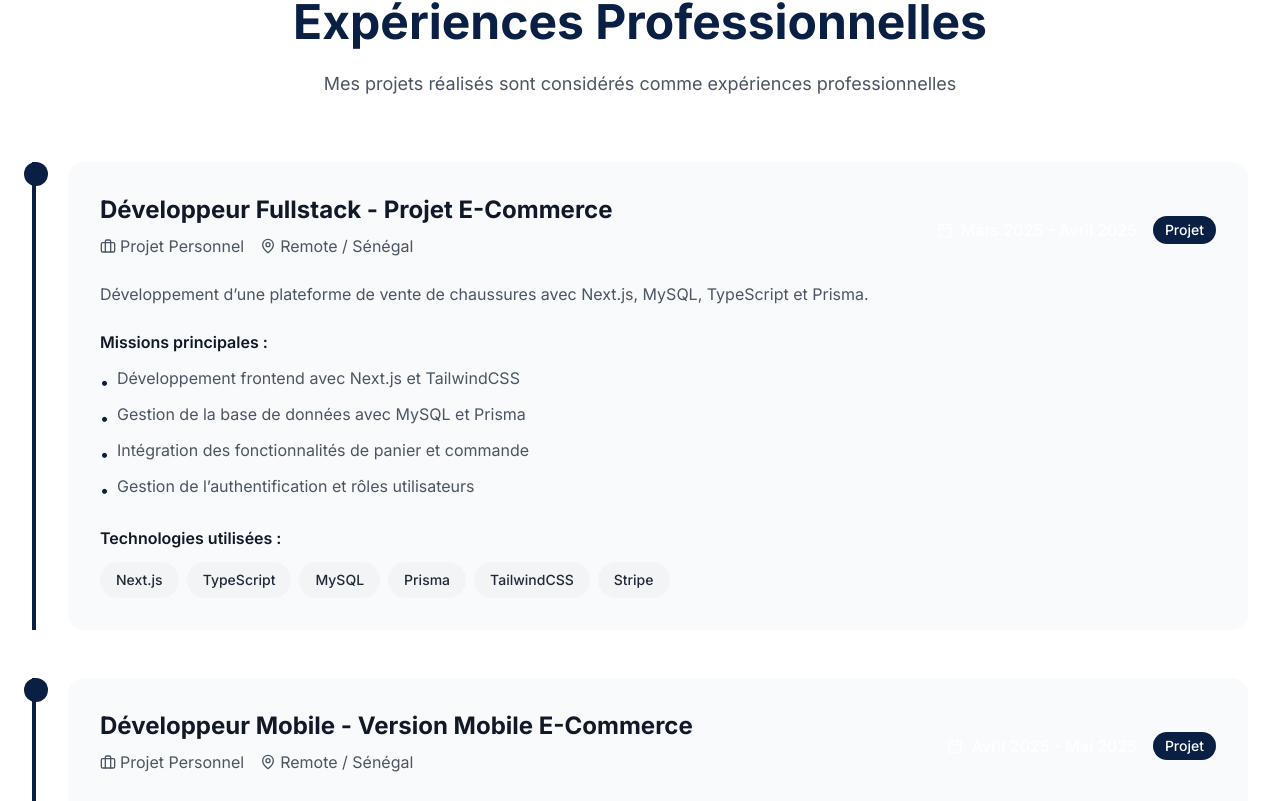
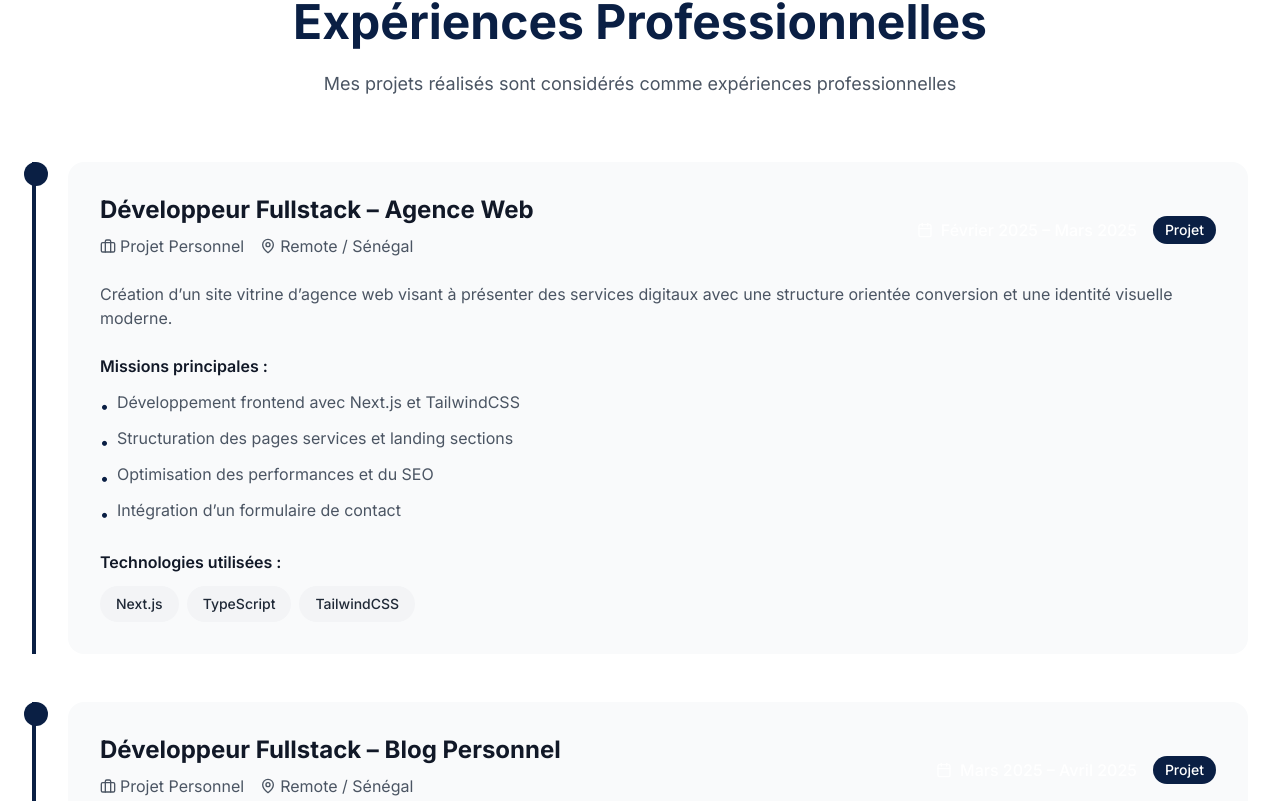
Before and after one commit to Bamba24/portofolio, a React (Vite) app: page / in a window 1280 px wide. Shown: the part 2606-3407 px from the top of the page. Built offline with nearby package versions, Linux system fonts and the light colour scheme.

Commit message:
finalisation du portfolio

```diff
--- a/index.html
+++ b/index.html
@@ -1,5 +1,5 @@
 <!doctype html>
-<html lang="fr" class="dark">
+<html lang="fr" class="dark" content="light dark">
   <head>
     <meta charset="UTF-8" />
     <link rel="icon" type="image/svg+xml" href="/vite.svg" />
--- a/src/components/About.tsx
+++ b/src/components/About.tsx
@@ -98,7 +98,7 @@ export default function About() {
 
           <div className="animate-slide-in-right">
             <div className="bg-gray-800 dark:bg-gray-100 rounded-2xl p-8 h-96 flex items-center justify-center">
-              <img src="/images/profil.jpg" alt="Profil Bamba" className="w-full h-full object-cover rounded-2xl" />
+              <img src="/images/pp.png" alt="Profil Bamba" className="w-full h-full object-cover rounded-2xl" />
             </div>
           </div>
         </div>
--- a/src/components/Experience.tsx
+++ b/src/components/Experience.tsx
@@ -18,121 +18,157 @@ export default function Experience() {
 
   const experiences = [
   {
-      titleFr: 'Développeur Fullstack - Projet E-Commerce',
-      titleEn: 'Fullstack Developer - E-Commerce Project',
-      company: 'Projet Personnel',
-      location: 'Remote / Sénégal',
-      period: 'Mars 2025 - Avril 2025',
-      type: 'Projet',
-      descriptionFr: 'Développement d’une plateforme de vente de chaussures avec Next.js, MySQL, TypeScript et Prisma.',
-      descriptionEn: 'Developed a shoe e-commerce platform with Next.js, MySQL, TypeScript, and Prisma.',
+    titleFr: "Développeur Fullstack – Agence Web",
+    titleEn: "Fullstack Developer – Web Agency",
+    company: "Projet Personnel",
+    location: "Remote / Sénégal",
+    period: "Février 2025 – Mars 2025",
+    type: "Projet",
+    descriptionFr:
+      "Création d’un site vitrine d’agence web visant à présenter des services digitaux avec une structure orientée conversion et une identité visuelle moderne.",
+    descriptionEn:
+      "Built a web agency website to showcase digital services with a conversion-focused structure and modern visual identity.",
     missions: [
-        'Développement frontend avec Next.js et TailwindCSS',
-        'Gestion de la base de données avec MySQL et Prisma',
-        'Intégration des fonctionnalités de panier et commande',
-        'Gestion de l’authentification et rôles utilisateurs'
+      "Développement frontend avec Next.js et TailwindCSS",
+      "Structuration des pages services et landing sections",
+      "Optimisation des performances et du SEO",
+      "Intégration d’un formulaire de contact"
     ],
     missionsEn: [
-        'Frontend development with Next.js and TailwindCSS',
-        'Database management with MySQL and Prisma',
-        'Integration of shopping cart and ordering features',
-        'Authentication management and user roles'
+      "Frontend development using Next.js and TailwindCSS",
+      "Structuring service pages and landing sections",
+      "Performance and SEO optimization",
+      "Contact form integration"
     ],
-      stack: ['Next.js', 'TypeScript', 'MySQL', 'Prisma', 'TailwindCSS', 'Stripe']
+    stack: ["Next.js", "TypeScript", "TailwindCSS"]
   },
   {
-      titleFr: 'Développeur Mobile - Version Mobile E-Commerce',
-      titleEn: 'Mobile Developer - E-Commerce Mobile App',
-      company: 'Projet Personnel',
-      location: 'Remote / Sénégal',
-      period: 'Avril 2025 - Mai 2025',
-      type: 'Projet',
-      descriptionFr: 'Application mobile basée sur le projet e-commerce web pour iOS et Android avec React Native et Expo.',
-      descriptionEn: 'Mobile app based on the e-commerce web project for iOS & Android using React Native and Expo.',
+    titleFr: "Développeur Fullstack – Blog Personnel",
+    titleEn: "Fullstack Developer – Personal Blog",
+    company: "Projet Personnel",
+    location: "Remote / Sénégal",
+    period: "Mars 2025 – Avril 2025",
+    type: "Projet",
+    descriptionFr:
+      "Développement d’un blog personnel optimisé pour le SEO avec gestion des articles, publication de contenu technique et mode sombre.",
+    descriptionEn:
+      "Developed a personal blog optimized for SEO with article management, technical content publishing, and dark mode.",
     missions: [
-        'Développement d’écrans produits et panier',
-        'Connexion à l’API backend du site e-commerce',
-        'Gestion de l’état global avec Context API',
-        'Test et déploiement sur simulateurs iOS et Android'
+      "Développement frontend avec Next.js",
+      "Gestion du contenu via Markdown / CMS",
+      "Optimisation SEO et performances",
+      "Implémentation du mode sombre"
     ],
     missionsEn: [
-        'Developing product and shopping cart screens',
-        "Connecting to the e-commerce site's backend API",
-        'Managing global state with Context API',
-        'Testing and deployment on iOS and Android simulators'
+      "Frontend development with Next.js",
+      "Content management using Markdown / CMS",
+      "SEO and performance optimization",
+      "Dark mode implementation"
     ],
-      stack: ['React Native', 'Expo', 'TypeScript', 'Axios', 'Context API']
+    stack: ["Next.js", "TailwindCSS", "Markdown", "SEO"]
   },
   {
-      titleFr: 'Développeur Fullstack - Projet Recital Coran',
-      titleEn: 'Fullstack Developer - Quran Recital Project',
-      company: 'Projet Personnel',
-      location: 'Remote / Sénégal',
-      period: 'Mai 2025 - Juin 2025',
-      type: 'Projet',
-      descriptionFr: 'Application web de récital du Coran avec Next.js et NestJS, gestion des récitateurs et sourates.',
-      descriptionEn: 'Quran recital web app with Next.js and NestJS, managing reciters and surahs.',
+    titleFr: "Développeur Fullstack – Application Coran",
+    titleEn: "Fullstack Developer – Quran Application",
+    company: "Projet Personnel",
+    location: "Remote / Sénégal",
+    period: "Avril 2025 – Mai 2025",
+    type: "Projet",
+    descriptionFr:
+      "Application web de récital du Coran permettant la lecture des sourates et l’écoute audio, avec une interface simple et accessible.",
+    descriptionEn:
+      "Quran recital web application enabling surah reading and audio playback with a clean and accessible interface.",
     missions: [
-        'Création d’API avec NestJS et TypeORM',
-        'Développement frontend avec Next.js et TailwindCSS',
-        'Gestion des médias audio et affichage des récitateurs',
-        'Implémentation de l’authentification et rôles admin/utilisateur'
+      "Développement frontend avec Next.js et TailwindCSS",
+      "Intégration d’API de récitations du Coran",
+      "Gestion de la lecture audio",
+      "Mise en place du mode sombre"
     ],
     missionsEn: [
-        'API Creation with NestJS and TypeORM',
-        'Frontend Development with Next.js and TailwindCSS',
-        'Audio Media Management and Reciter Display',
-        'Authentication Implementation and Admin/User Roles'
+      "Frontend development with Next.js and TailwindCSS",
+      "Integration of Quran recitation APIs",
+      "Audio playback management",
+      "Dark mode implementation"
     ],
-      stack: ['Next.js', 'NestJS', 'TypeORM', 'PostgreSQL', 'TailwindCSS']
+    stack: ["Next.js", "TailwindCSS", "API Coran"]
   },
   {
-      titleFr: 'Développeur Fullstack - Blog Personnel',
-      titleEn: 'Fullstack Developer - Personal Blog',
-      company: 'Projet Personnel',
-      location: 'Remote / Sénégal',
-      period: 'Juin 2025 - Juillet 2025',
-      type: 'Projet',
-      descriptionFr: 'Développement d’un blog avec Next.js et NestJS, intégration CMS et gestion des articles.',
-      descriptionEn: 'Developed a blog with Next.js and NestJS, CMS integration and article management.',
+    titleFr: "Développeur Fullstack – E-commerce Chaussures",
+    titleEn: "Fullstack Developer – Shoes E-Commerce",
+    company: "Projet Personnel",
+    location: "Remote / Sénégal",
+    period: "Mai 2025 – Juin 2025",
+    type: "Projet",
+    descriptionFr:
+      "Développement d’une plateforme e-commerce de vente de chaussures avec gestion des produits, panier, commandes et base de données.",
+    descriptionEn:
+      "Developed a shoe e-commerce platform with product management, cart, orders, and database integration.",
     missions: [
-        'Création d’API backend pour gestion articles et commentaires',
-        'Développement frontend responsive avec Next.js',
-        'Intégration d’un CMS pour publication d’articles',
-        'Optimisation SEO et performances'
+      "Développement frontend avec Next.js et TailwindCSS",
+      "Gestion de la base de données avec MySQL et Prisma",
+      "Implémentation du panier et du système de commande",
+      "Création d’un dashboard administrateur"
     ],
     missionsEn: [
-        'Creation of a backend API for article and comment management',
-        'Responsive frontend development with Next.js',
-        'Integration of a CMS for article publishing',
-        'SEO and performance optimization'
+      "Frontend development with Next.js and TailwindCSS",
+      "Database management using MySQL and Prisma",
+      "Shopping cart and order system implementation",
+      "Admin dashboard creation"
     ],
-      stack: ['Next.js', 'NestJS', 'TypeORM', 'TailwindCSS', 'SEO']
+    stack: ["Next.js", "TypeScript", "MySQL", "Prisma", "TailwindCSS"]
   },
   {
-      titleFr: 'Développeur Fullstack - Portfolio Personnel',
-      titleEn: 'Fullstack Developer - Personal Portfolio',
-      company: 'Projet Personnel',
-      location: 'Remote / Sénégal',
-      period: 'Juillet 2025 - Août 2025',
-      type: 'Projet',
-      descriptionFr: 'Création de mon portfolio personnel pour présenter mes projets et compétences en développement.',
-      descriptionEn: 'Created my personal portfolio to showcase my projects and development skills.',
+    titleFr: "Développeur Mobile – Application E-commerce",
+    titleEn: "Mobile Developer – E-Commerce Mobile App",
+    company: "Projet Personnel",
+    location: "Remote / Sénégal",
+    period: "Juin 2025 – Juillet 2025",
+    type: "Projet",
+    descriptionFr:
+      "Développement d’une application mobile iOS et Android basée sur la plateforme e-commerce web, avec React Native et Expo.",
+    descriptionEn:
+      "Developed an iOS and Android mobile application based on the e-commerce web platform using React Native and Expo.",
     missions: [
-        'Développement frontend avec Next.js et TailwindCSS',
-        'Intégration des projets et expériences professionnelles',
-        'Gestion du thème clair/sombre et responsive design',
-        'Optimisation des animations et UX'
+      "Création des écrans produits et panier",
+      "Connexion à l’API backend e-commerce",
+      "Gestion de l’état global avec Context API",
+      "Tests sur simulateurs iOS et Android"
     ],
     missionsEn: [
-        'Frontend development with Next.js and TailwindCSS',
-        'Project integration and professional experiences',
-        'Light/dark theme management and responsive design',
-        'Animation and UX optimization'
+      "Building product and cart screens",
+      "Connecting to the e-commerce backend API",
+      "Global state management with Context API",
+      "Testing on iOS and Android simulators"
     ],
-      stack: ['Next.js', 'TailwindCSS', 'TypeScript', 'React', 'Framer Motion']
+    stack: ["React Native", "Expo", "TypeScript", "Context API"]
+  },
+  {
+    titleFr: "Développeur Fullstack – Portfolio Personnel",
+    titleEn: "Fullstack Developer – Personal Portfolio",
+    company: "Projet Personnel",
+    location: "Remote / Sénégal",
+    period: "Juillet 2025 – Août 2025",
+    type: "Projet",
+    descriptionFr:
+      "Création de mon portfolio personnel afin de présenter mes projets, expériences et compétences en développement web et mobile.",
+    descriptionEn:
+      "Built my personal portfolio to showcase my projects, experiences, and web & mobile development skills.",
+    missions: [
+      "Développement frontend avec React et TailwindCSS",
+      "Intégration des projets et expériences professionnelles",
+      "Animations avec Framer Motion",
+      "Optimisation UX et responsive design"
+    ],
+    missionsEn: [
+      "Frontend development with React and TailwindCSS",
+      "Integration of projects and professional experiences",
+      "Animations using Framer Motion",
+      "UX optimization and responsive design"
+    ],
+    stack: ["React", "TailwindCSS", "Framer Motion"]
   }
 ];
+
 
   return (
     <section id="experience" className={`section-padding bg-white text-primary`}>
--- a/src/components/Projects.tsx
+++ b/src/components/Projects.tsx
@@ -8,6 +8,7 @@ export default function Projects() {
 
     const projects = [
   {
+    id: 1,
     titleFr: "Agence de création de sites web",
     titleEn: "Web Design Agency",
     descriptionFr:
@@ -18,7 +19,7 @@ export default function Projects() {
     category: "Web",
     icon: <Globe className="text-primary" size={24} />,
     technologies: ["Next.js", "TailwindCSS", "TypeScript"],
-    demo: "https://agence-web.com",
+    demo: "https://agence-beryl.vercel.app/",
     featuresFr: [
       "Pages services dynamiques",
       "Design orienté conversion",
@@ -30,9 +31,16 @@ export default function Projects() {
       "Conversion-oriented design",
       "Contact form",
       "Responsive layout"
+    ],
+    status: [
+      "Terminé"
+    ],
+    statusEn : [
+      "Finished"
     ]
   },
   {
+    id:2,
     titleFr: "Blog Personnel",
     titleEn: "Personal Blog",
     descriptionFr:
@@ -43,7 +51,7 @@ export default function Projects() {
     category: "Web",
     icon: <Code className="text-primary" size={24} />,
     technologies: ["Next.js", "Markdown", "TailwindCSS"],
-    demo: "https://blog-dev.com",
+    demo: "https://blog-app-lx4p.vercel.app/",
     featuresFr: [
       "Articles en Markdown",
       "SEO optimisé",
@@ -55,9 +63,16 @@ export default function Projects() {
       "SEO optimized",
       "Dark mode",
       "Smooth navigation"
+    ],
+    status: [
+      "En cours"
+    ],
+    statusEn : [
+      "In building"
     ]
   },
   {
+    id:3,
     titleFr: "Application Coran",
     titleEn: "Quran Application",
     descriptionFr:
@@ -79,9 +94,16 @@ export default function Projects() {
       "Audio recitations",
       "Dark mode",
       "Clean UI"
+    ],
+     status: [
+      "En cours"
+    ],
+    statusEn : [
+      "In building"
     ]
   },
   {
+    id:4,
     titleFr: "E-commerce Chaussures",
     titleEn: "Shoes E-Commerce",
     descriptionFr:
@@ -103,9 +125,16 @@ export default function Projects() {
       "Cart & payment",
       "Admin dashboard",
       "Responsive"
+    ],
+     status: [
+      "Terminé"
+    ],
+    statusEn : [
+      "Finished"
     ]
   },
   {
+    id:5,
     titleFr: "Portfolio Développeur",
     titleEn: "Developer Portfolio",
     descriptionFr:
@@ -116,7 +145,7 @@ export default function Projects() {
     category: "Web",
     icon: <Code className="text-primary" size={24} />,
     technologies: ["React", "TailwindCSS", "Framer Motion"],
-    demo: "https://portfolio-dev.com",
+    demo: "https://portofolio-one-lake.vercel.app/",
     featuresFr: [
       "Présentation personnelle",
       "Animations modernes",
@@ -128,9 +157,16 @@ export default function Projects() {
       "Modern animations",
       "Projects section",
       "Responsive"
+    ],
+    status: [
+      "Terminé"
+    ],
+    statusEn : [
+      "Finished"
     ]
   },
   {
+    id:6,
     titleFr: "Landing Page SaaS",
     titleEn: "SaaS Landing Page",
     descriptionFr:
@@ -141,7 +177,7 @@ export default function Projects() {
     category: "Web",
     icon: <Globe className="text-primary" size={24} />,
     technologies: ["Next.js", "TailwindCSS", "Framer Motion"],
-    demo: "https://landing-saas.com",
+    demo: "https://sass-phi-eight.vercel.app/",
     featuresFr: [
       "Hero impactant",
       "Call-to-action clair",
@@ -153,6 +189,44 @@ export default function Projects() {
       "Clear call-to-action",
       "Marketing sections",
       "Conversion optimized"
+    ],
+    status: [
+      "Terminé"
+    ],
+    statusEn : [
+      "Finished"
+    ]
+  },
+  {
+    id:7,
+  titleFr: "Application Mobile E-commerce",
+  titleEn: "E-Commerce Mobile App",
+  descriptionFr:
+    "Challenge : concevoir une application mobile performante permettant aux utilisateurs d’acheter des produits facilement depuis leur smartphone, avec une navigation fluide et une expérience optimisée.",
+  descriptionEn:
+    "Challenge: build a high-performance mobile application allowing users to shop easily from their smartphones with a smooth and optimized experience.",
+  image: "/images/mobile-app.png",
+  category: "Mobile",
+  icon: <Smartphone className="text-primary" size={24} />,
+  technologies: ["React Native", "Expo", "Firebase"],
+  demo: "https://expo.dev/@tonCompte/ecommerce-mobile",
+  featuresFr: [
+    "Navigation par onglets",
+    "Ajout au panier",
+    "Notifications push",
+    "Interface mobile intuitive"
+  ],
+  featuresEn: [
+    "Tab navigation",
+    "Add to cart",
+    "Push notifications",
+    "Intuitive mobile UI"
+  ],
+  status: [
+      "Terminé"
+    ],
+    statusEn : [
+      "Finished"
     ]
   }
 ];
@@ -164,7 +238,7 @@ export default function Projects() {
 
   const filteredProjects = selectedCategory === 'Tous'
     ? projects
-    : projects.filter(project => project.category === selectedCategory);
+    : projects.filter(project => project.category.toLowerCase() === selectedCategory.toLowerCase());
 
   // 🔥 Animation du container (stagger)
   const containerVariants = {
@@ -225,10 +299,12 @@ export default function Projects() {
           initial="hidden"
           whileInView="show"
           viewport={{ once: true, amount: 0.2 }}
+          key={selectedCategory}
         >
-          {filteredProjects.map((project, index) => (
+          {filteredProjects.map((project) => (
             <motion.div
-              key={index}
+              key={project.titleFr}
+              layout // <--- Permet le mouvement fluide des autres cartes
               className="rounded-2xl shadow-lg overflow-hidden transition-transform transform hover:-translate-y-1 bg-white text-gray-900"
               variants={cardVariants}
             >
@@ -243,9 +319,17 @@ export default function Projects() {
                   {project.icon}
                 </div>
 
-                <div className="absolute top-4 right-4 bg-primary text-white px-3 py-1 rounded-full text-sm">
-                  {project.category}
-                </div>
+                 <div
+                    className={`absolute top-4 right-4 px-4 py-1 rounded-full text-sm font-medium ${
+                      (langue === "fr"
+                        ? project.status?.includes("En cours")
+                        : project.statusEn?.includes("In building"))
+                        ? "bg-yellow-400 text-black"
+                        : "bg-primary text-white"
+                    }`}
+                  >
+                    {langue === "fr" ? project.status : project.statusEn}
+                  </div>
               </div>
 
               <div className="p-6">
@@ -280,11 +364,19 @@ export default function Projects() {
                   ))}
                 </div>
 
-                <div className="flex gap-4">
-                  <a href={project.demo} className="flex items-center gap-2 hover:text-primary transition-colors">
-                    <ExternalLink size={20} /> Visiter le site
-                  </a>
-                </div>
+                {project.demo && (
+                      <div className="flex gap-4">
+                        <a
+                          href={project.demo}
+                          target="_blank"
+                          rel="noopener noreferrer"
+                          className="flex items-center gap-2 hover:text-primary transition-colors"
+                        >
+                          <ExternalLink size={20} />
+                          {langue === "fr" ? "Visiter le site" : "Visit website"}
+                        </a>
+                      </div>
+                    )}
               </div>
             </motion.div>
           ))}
--- a/src/index.css
+++ b/src/index.css
@@ -38,3 +38,21 @@
     @apply hover:shadow-xl hover:-translate-y-1 transition-all duration-300;
   }
 }
+
+@layer base {
+  html {
+    /* Force le rendu des couleurs en sRGB pour éviter les écarts entre navigateurs */
+    color-interpolation-filters: sRGB;
+    /* Améliore le rendu des polices (qui impacte la perception de la couleur) */
+    -webkit-font-smoothing: antialiased;
+    -moz-osx-font-smoothing: grayscale;
+    text-rendering: optimizeLegibility;
+  }
+}
+
+body {
+  background-color: #ffffff;
+  color: #0A1F44; /* Votre primary */
+}
+
+:root { --color-primary: 10 31 68; }
--- a/tailwind.config.js
+++ b/tailwind.config.js
@@ -4,7 +4,7 @@ export default {
   theme: {
     extend: {
       colors: {
-        primary: '#0A1F44',
+        primary: 'rgb(var(--color-primary) / <alpha-value>)',
         secondary: '#000000',
         accent: '#ffffff',
       },
```
Also changed, not shown: public/images/pp.png (added). Lines whose indentation alone changed are shown as unchanged.
